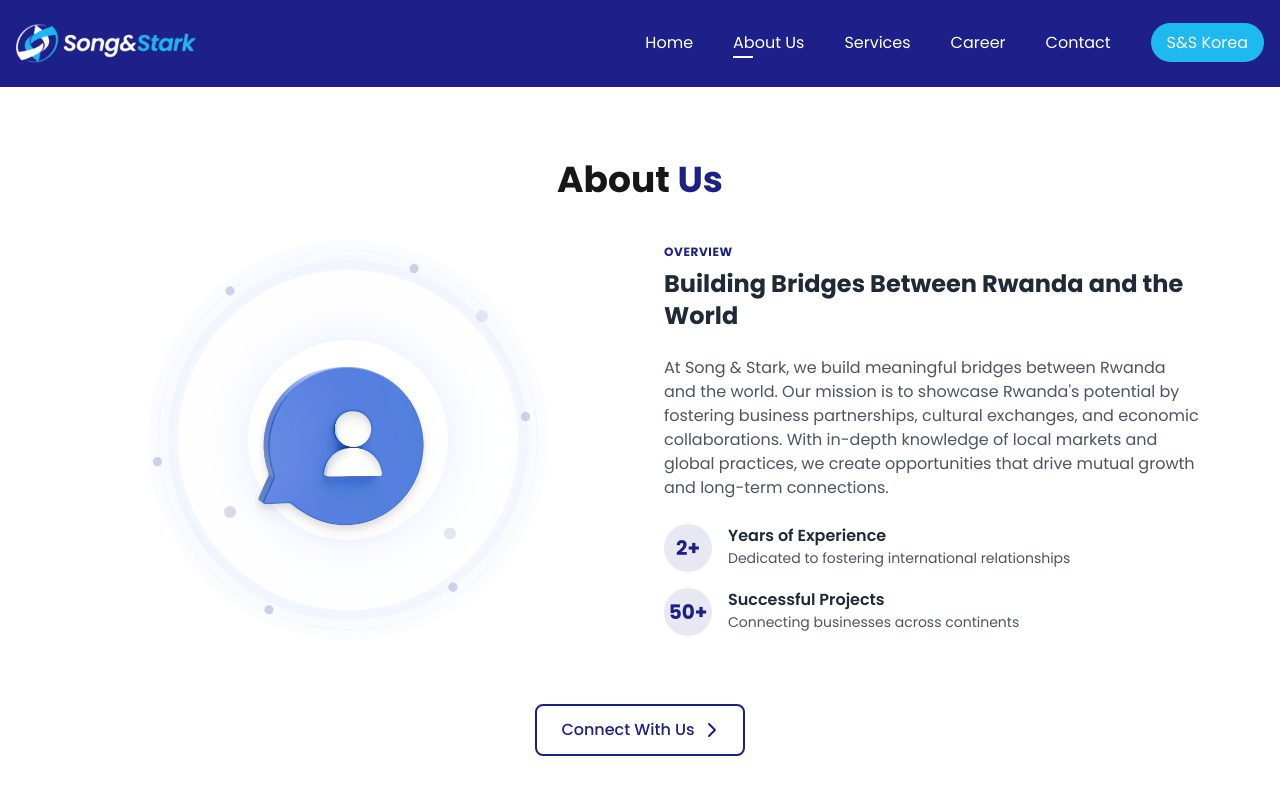
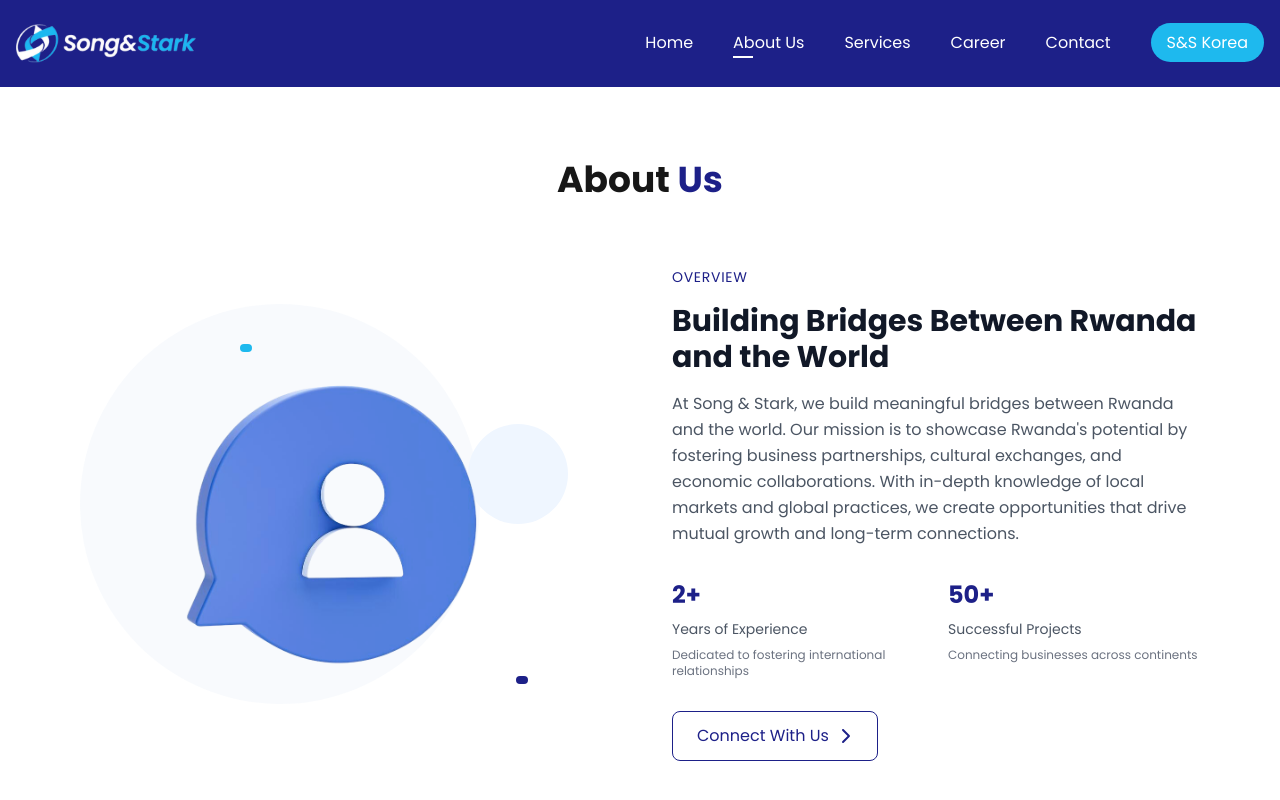
Before and after one commit to Song-Stark/songstarkwebsite, a Next.js app: page /about in a window 1280 px wide. Shown: the top 800 px of the page. Built offline with nearby package versions, Linux system fonts and the light colour scheme.

Commit message:
fixing issues

```diff
--- a/components/Location.tsx
+++ b/components/Location.tsx
@@ -11,12 +11,12 @@ const Location: React.FC = () => {
           {/* Main content */}
           <div className="lg:w-7/12 relative z-10">
             <h2 className="text-2xl lg:text-4xl font-bold mb-8 leading-tight">
-              Let's Create
+              Let&apos;s Create
               <span className="block text-primary">Something Exceptional</span>
             </h2>
 
             <p className="text-gray-600 text-base mb-6 max-w-lg">
-              Whether online or in person, we're ready to transform your ideas into reality. Visit us in the heart of Kigali.
+              Whether online or in person, we&apos;re ready to transform your ideas into reality. Visit us in the heart of Kigali.
             </p>
 
             <div className="flex flex-col sm:flex-row items-start gap-3 mb-8">
--- a/components/about/OurStory.tsx
+++ b/components/about/OurStory.tsx
@@ -9,102 +9,44 @@ import { faChevronRight } from '@fortawesome/free-solid-svg-icons';
 
 const OurStory: React.FC = () => {
   return (
-    <section className="py-16">
+    <section className="py-8 md:py-16">
       <div className="max-w-6xl mx-auto px-4">
         {/* Header */}
-        <div className="text-center mb-10">
-          <h2 className="text-4xl font-bold">
+        <div className="text-center mb-8 md:mb-16">
+          <h2 className="text-3xl md:text-4xl font-bold">
             About <span className="text-primary">Us</span>
           </h2>
         </div>
-        <div className="grid md:grid-cols-2 gap-12 items-center mb-16">
+
+        <div className="grid md:grid-cols-2 gap-16 items-center mb-16">
+          {/* Image section - hidden on mobile */}
           <motion.div
+            className="hidden md:block"
             initial={{ opacity: 0, x: -50 }}
             whileInView={{ opacity: 1, x: 0 }}
             viewport={{ once: true }}
             transition={{ duration: 0.5 }}
           >
-            <div className="relative h-[400px] flex items-center justify-center">
-              {/* Subtle background circle */}
-              <div className="absolute w-[400px] h-[400px] bg-gradient-to-br from-blue-50/40 to-gray-50/40 rounded-full"></div>
-
-              {/* Outer rotating circle */}
-              <motion.div
-                animate={{ rotate: 360 }}
-                transition={{ duration: 30, repeat: Infinity, ease: "linear" }}
-                className="absolute w-[380px] h-[380px] rounded-full border border-blue-100/30"
-              />
-
-              {/* Inner shadow circles */}
-              <div className="absolute w-[360px] h-[360px] rounded-full bg-white/50 shadow-[inset_0_0_20px_rgba(59,130,246,0.1)]"></div>
-              <div className="absolute w-[340px] h-[340px] rounded-full bg-white/80 shadow-[0_0_30px_rgba(59,130,246,0.08)]"></div>
-
-              {/* Floating dots */}
-              <motion.div
-                animate={{
-                  rotate: [0, 360],
-                  scale: [1, 1.2, 1]
-                }}
-                transition={{
-                  duration: 15,
-                  repeat: Infinity,
-                  ease: "linear"
-                }}
-                className="absolute w-full h-full"
-              >
-                {[...Array(6)].map((_, i) => (
-                  <div
-                    key={i}
-                    className="absolute w-2 h-2 rounded-full bg-primary/20"
-                    style={{
-                      top: '50%',
-                      left: '50%',
-                      transform: `rotate(${i * 60}deg) translateY(-160px)`
-                    }}
-                  />
-                ))}
-              </motion.div>
-
-              {/* Main image container */}
-              <div className="relative w-[200px] h-[200px]">
-                {/* Soft glow behind image */}
-                <div className="absolute inset-0 rounded-full bg-white shadow-[0_0_40px_rgba(59,130,246,0.15)]"></div>
-
+            <div className="relative h-[500px] flex items-center justify-center">
+              {/* Background circle */}
+              <div className="absolute left-0 top-10 w-[400px] h-[400px] rounded-full bg-tertiary/30"></div>
               {/* Main image */}
-                <div className="relative w-full h-full p-4">
+              <div className="relative z-10 w-[350px] h-[350px]">
                 <Image
                   src="/images/about-bg.png"
                   alt="Song & Stark Story"
                   fill
-                    className="object-contain z-10 drop-shadow-lg"
+                  className="object-contain"
                   quality={95}
                 />
               </div>
-              </div>
 
-              {/* Small floating circles */}
-              {[...Array(3)].map((_, i) => (
-                <motion.div
-                  key={i}
-                  animate={{
-                    y: [-10, 10, -10],
-                    opacity: [0.5, 1, 0.5]
-                  }}
-                  transition={{
-                    duration: 3,
-                    delay: i * 0.5,
-                    repeat: Infinity,
-                    ease: "easeInOut"
-                  }}
-                  className={`absolute w-3 h-3 rounded-full bg-primary/20
-                    ${i === 0 ? 'top-20 right-32' :
-                      i === 1 ? 'bottom-24 right-40' :
-                      'bottom-32 left-36'}`}
-                />
-              ))}
+              {/* Accent dots */}
+              <div className="absolute right-20 bottom-20 w-3 h-2 rounded-full bg-primary"></div>
+              <div className="absolute left-40 top-20 w-3 h-2 rounded-full bg-secondary"></div>
 
-              {/* Subtle gradient overlay */}
-              <div className="absolute inset-0 bg-gradient-to-tr from-transparent via-white/10 to-transparent rounded-full"></div>
+              {/* Small accent circle */}
+              <div className="absolute right-10 top-40 w-[100px] h-[100px] rounded-full bg-blue-50"></div>
             </div>
           </motion.div>
 
@@ -113,52 +55,39 @@ const OurStory: React.FC = () => {
             whileInView={{ opacity: 1, x: 0 }}
             viewport={{ once: true }}
             transition={{ duration: 0.5 }}
-            className="space-y-6"
+            className="space-y-8"
           >
-            <h3 className="text-2xl font-bold text-gray-800">
-            <p className="text-xs uppercase tracking-wider text-primary mb-2">OVERVIEW</p>
+            <div className="space-y-4">
+              <p className="text-sm uppercase tracking-wider text-primary">OVERVIEW</p>
+              <h3 className="text-3xl font-bold text-gray-900">
                 Building Bridges Between Rwanda and the World
               </h3>
-            <p className="text-gray-600">
-            At Song & Stark, we build meaningful bridges between Rwanda and the world. Our mission is to showcase Rwanda's potential by fostering business partnerships, cultural exchanges, and economic collaborations. With in-depth knowledge of local markets and global practices, we create opportunities that drive mutual growth and long-term connections.
+              <p className="text-gray-600 leading-relaxed">
+                At Song & Stark, we build meaningful bridges between Rwanda and the world. Our mission is to showcase Rwanda&apos;s potential by fostering business partnerships, cultural exchanges, and economic collaborations. With in-depth knowledge of local markets and global practices, we create opportunities that drive mutual growth and long-term connections.
               </p>
+            </div>
 
-            <div className="space-y-4">
-              <div className="flex items-start gap-4">
-                <div className="w-12 h-12 rounded-full bg-primary/10 flex items-center justify-center flex-shrink-0">
-                  <span className="text-primary text-xl font-bold">2+</span>
+            <div className="grid grid-cols-2 gap-6">
+              <div className="space-y-2">
+                <span className="text-primary text-2xl font-bold">2+</span>
+                <p className="text-sm text-gray-600">Years of Experience</p>
+                <p className="text-xs text-gray-500">Dedicated to fostering international relationships</p>
               </div>
-                <div>
-                  <h4 className="font-semibold text-gray-800">Years of Experience</h4>
-                  <p className="text-sm text-gray-600">Dedicated to fostering international relationships</p>
+              <div className="space-y-2">
+                <span className="text-primary text-2xl font-bold">50+</span>
+                <p className="text-sm text-gray-600">Successful Projects</p>
+                <p className="text-xs text-gray-500">Connecting businesses across continents</p>
               </div>
             </div>
 
-              <div className="flex items-start gap-4">
-                <div className="w-12 h-12 rounded-full bg-primary/10 flex items-center justify-center flex-shrink-0">
-                  <span className="text-primary text-xl font-bold">50+</span>
-                </div>
-                <div>
-                  <h4 className="font-semibold text-gray-800">Successful Projects</h4>
-                  <p className="text-sm text-gray-600">Connecting businesses across continents</p>
-                </div>
-              </div>
-            </div>
-          </motion.div>
-        </div>
-        {/* CTA Section */}
-        <div className="text-center">
             <Link
               href="/contact"
-            className="inline-flex items-center px-6 py-3 border-2 border-primary text-primary font-medium rounded-lg
-              hover:bg-secondary hover:border-secondary hover:text-white transition-all duration-300 group"
+              className="inline-flex items-center px-6 py-3 border border-primary text-primary rounded-lg hover:bg-primary hover:text-white transition-all"
             >
               Connect With Us
-            <FontAwesomeIcon
-              icon={faChevronRight}
-              className="ml-2 w-4 h-4 group-hover:translate-x-1 transition-transform"
-            />
+              <FontAwesomeIcon icon={faChevronRight} className="ml-2 w-4 h-4" />
             </Link>
+          </motion.div>
         </div>
       </div>
     </section>
--- a/components/layout/footer.tsx
+++ b/components/layout/footer.tsx
@@ -116,7 +116,7 @@ const Footer: FC = () => {
         </div>
 
         {/* Border line */}
-        <div className="border-t border-[#d2dbe2] my-12"></div>
+        <div className="border-t border-[#d2dbe2] my-8"></div>
 
         {/* Bottom Bar */}
         <div className="flex flex-col md:flex-row justify-between items-center gap-4">
--- a/components/services/CTA.tsx
+++ b/components/services/CTA.tsx
@@ -22,7 +22,7 @@ export default function CTA({ serviceTitle }: CTAProps) {
             Ready to Transform Your Business?
           </h2>
           <p className="text-lg text-white/80 mb-8 max-w-2xl mx-auto">
-            Let's discuss how our {serviceTitle} can help you achieve your goals.
+            Let&apos;s discuss how our {serviceTitle} can help you achieve your goals.
           </p>
           <Link
             href="/contact"
--- a/components/services/SevicesListing.tsx
+++ b/components/services/SevicesListing.tsx
@@ -2,7 +2,7 @@
 
 import React, { useState, useRef, useEffect } from 'react';
 import { FontAwesomeIcon } from '@fortawesome/react-fontawesome';
-import { faChevronRight, faExternalLinkAlt } from '@fortawesome/free-solid-svg-icons';
+import { faExternalLinkAlt } from '@fortawesome/free-solid-svg-icons';
 import Link from 'next/link';
 import { motion } from 'framer-motion';
 import { services } from '@/data/servicedetails';
```
Also changed, not shown: app/api/carreers/route.ts (added, +55 -0 lines), app/api/contact/route.ts (added, +36 -0 lines), components/HomeHero.tsx (+6 -6 lines), components/career/submit.tsx (+52 -6 lines), components/contact/ContactForm.tsx (+68 -39 lines), components/layout/header.tsx (+7 -6 lines), package.json (+7 -1 lines), 1 other file (tests, documents, lock files or other folders). Lines whose indentation alone changed are shown as unchanged.
